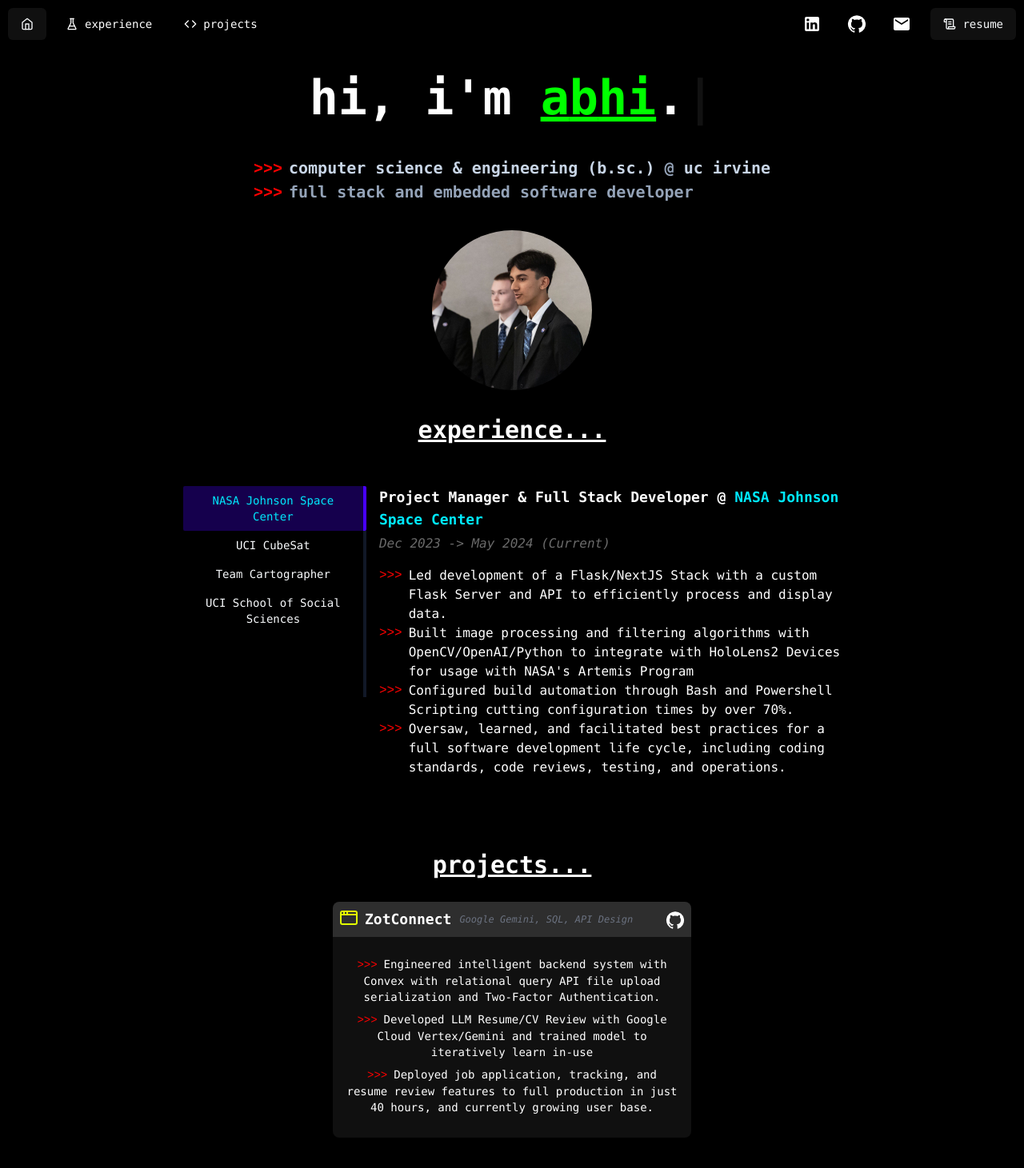
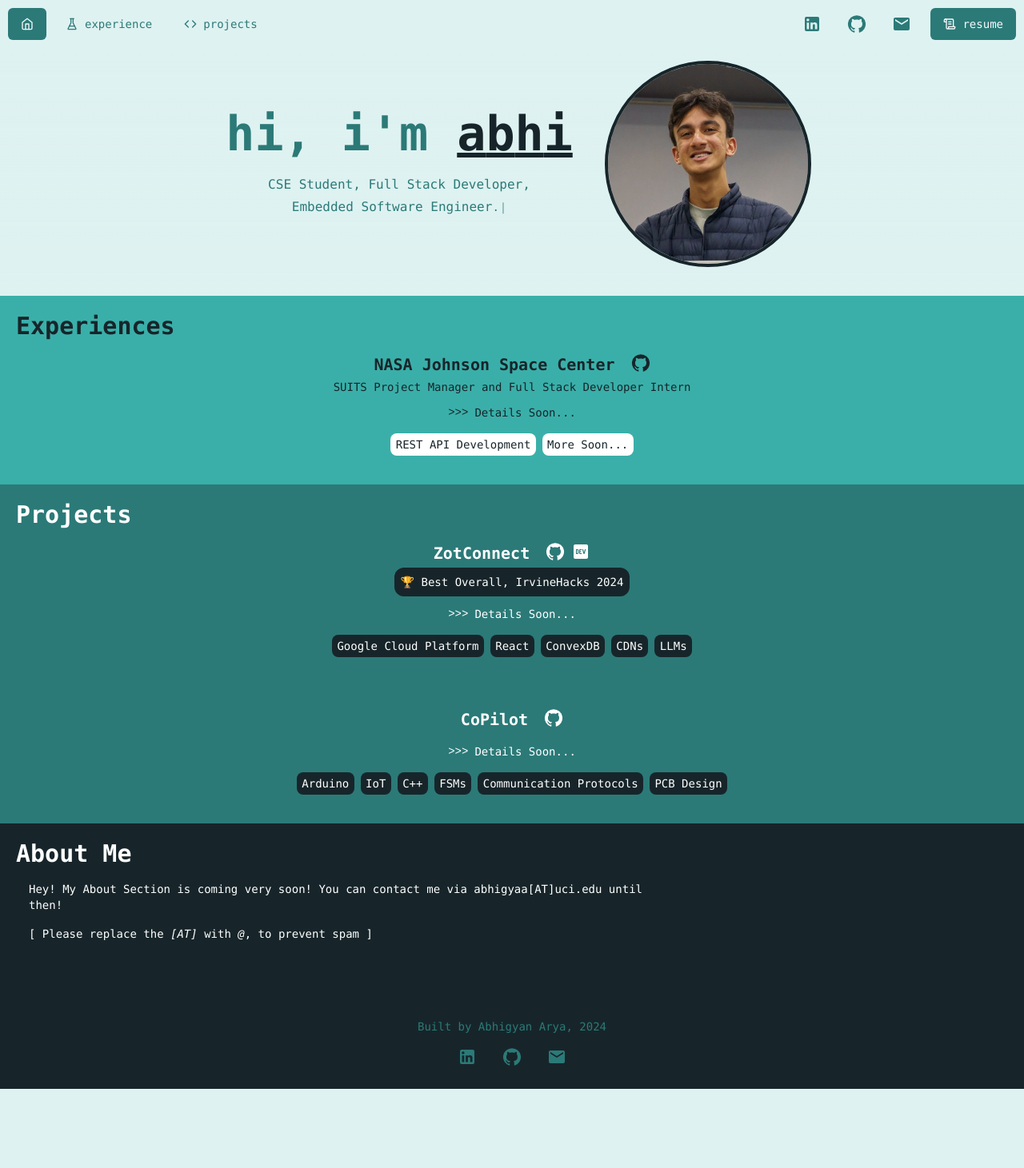
Before and after one commit to abhi-arya1/portfolio, a Next.js app: page / in a window 1280 px wide. Shown: the top 1461 px of the page at 80% size. After the commit the page ends 1362 px from the top, so only its background shows below. Built offline with nearby package versions, Linux system fonts and the light colour scheme.

Commit message:
overhaul all

```diff
--- a/app/(main)/page.tsx
+++ b/app/(main)/page.tsx
@@ -6,27 +6,27 @@ import Image from "next/image";
 import Typewriter from 'typewriter-effect';
 import image from "@/public/image.png"
 import Projects from "@/components/projects";
-import Sidebar from "@/components/sidebar";
-import ContentPane from "@/components/content_pane";
-import { useState } from "react";
+import Experiences from "@/components/experiences";
 
 
 export default function Home() {
-  const IMAGE_DIMENSION = 200;
-  const [activePane, setActivePane] = useState<string>('');
+  const IMAGE_DIMENSION = 250;
 
   return (
-      <div className="flex flex-col min-h-screen font-mono">
+      <div className="flex text-sm flex-col min-h-screen font-mono">
         <Navbar />
 
-        <div id='home' className="h-full flex flex-col items-center justify-center
-        md:justify-start text-center gap-y-8 flex-1 px-6 pb-20 pt-20">
+        <div id='home' className="h-full flex flex-col md:flex-row items-center justify-center pb-10 text-center gap-y-8 flex-1 px-6 pt-20">
 
-          <div className="font-extrabold text-6xl p-3">
+          <div className="p-3">
             <Typewriter
+            options={{
+              delay: 50,
+            }}
               onInit={(typewriter) => {
-                typewriter.typeString("hi, i'm ")
-                  .typeString('<span style="text-decoration: underline; color: rgb(0, 255, 0); font-weight: bold;">abhi</span>')
+                typewriter.typeString('<span style="font-size: 3.75rem; line-height: 1; font-weight: 800;">hi, i\'m </span>')
+                  .typeString('<span style="padding-bottom: 3rem; font-size: 3.75rem; line-height: 1; font-weight: 800; text-decoration: underline; color: rgb(23, 37, 42); font-weight: bold;">abhi</span>')
+                  .typeString('<br><br><span style="font-size: 1rem; line-height: 1.75rem; padding-top: 2rem; ">CSE Student, Full Stack Developer, <br>Embedded Software Engineer</span>')
                   .typeString('.')
                   .callFunction(() => {
                     typewriter.stop();
@@ -35,40 +35,33 @@ export default function Home() {
               }}
             />
           </div>
-
-          <div className="font-bold text-xl text-left">
-            <li className="arrow-li text-[#c8d5e6]">
-              computer science & engineering (b.sc.) <a className="text-slate-400">@</a> uc irvine
-            </li>
-            <li className="arrow-li text-slate-400">
-              full stack and embedded software developer
-            </li>
-          </div>
-
+          <div className="pr-8" />
           <Image
           src={image}
           alt="Me!"
-          id="experience"
+          id='experience'
           width={IMAGE_DIMENSION}
           height={IMAGE_DIMENSION}
-          className="rounded-full"
+          className="rounded-full outline outline-4 outline-[#17252a]"
           />
+        </div>
 
-          <div
-          className="text-3xl font-bold pt-25 underline"
-          >
-            experience...
-          </div>
+        <div className="flex flex-col h-3/6 bg-[#3aafa9] text-[#17252a] p-5 pb-9">
+            <h1 className="text-3xl font-bold pb-4">Experiences</h1>
+            <Experiences />
+        </div>
 
-          <div className="flex p-5 md:w-[98%] lg:w-[70%]">
-              <Sidebar setActivePane={setActivePane} />
-              <ContentPane activePane={activePane} />
-          </div>
+        <div id='projects' className="flex flex-col h-3/6 bg-[#2b7a78] text-white p-5 pb-9">
+            <h1 className="text-3xl font-bold pb-4">Projects</h1>
+            <Projects />
+        </div>
 
-          <div id="projects" className="w-250">
-            <Projects />
-          </div>
-
+        <div className="flex flex-col h-3/6 bg-[#17252a] text-[#feffff] p-5 pb-9">
+            <h1 className="text-3xl font-bold">About Me</h1>
+            <p className="p-4 w-2/3">
+              Hey! My About Section is coming very soon! You can contact me via abhigyaa[AT]uci.edu until then!
+            </p>
+            <span className="pl-4 w-2/3">[ Please replace the <i>[AT]</i> with <i>@</i>, to prevent spam ]</span>
         </div>
 
         <Footer />
--- a/app/globals.css
+++ b/app/globals.css
@@ -10,9 +10,9 @@ body,
 }
 
 :root {
-  --foreground-rgb: 255, 255, 255;
-  --background-start-rgb: 0, 0, 0;
-  --background-end-rgb: 0, 0, 0;
+  --foreground-rgb: 43, 122, 120;
+  --background-start-rgb: 222, 242, 241;
+  --background-end-rgb: 222, 242, 241;
 }
 
 .arrow-li {
@@ -22,7 +22,6 @@ body,
 .arrow-li::before {
   font-family: 'Courier New', Courier, monospace;
   content: '>>>';
-  color: red;
   margin-right: 0.5rem;
 }
 
--- /dev/null
+++ b/components/experiences.tsx
@@ -0,0 +1,31 @@
+import { GitHub, LogoDev } from "@mui/icons-material";
+
+const Experiences = () => {
+    return (
+        <div className="flex flex-col items-center justify-center">
+            <div className="flex flex-col items-center justify-center">
+                <div className="flex flex-row">
+                    <h1 className="font-bold text-xl pb-1">NASA Johnson Space Center</h1>
+                    <div role="button" className="pl-5 hover:text-white transition-colors ease-in-out" onClick={() => {window.open('https://github.com/abhi-arya1/zotconnect', '_blank')}}>
+                        <GitHub />
+                    </div>
+                </div>
+                <h2 className="">SUITS Project Manager and Full Stack Developer Intern</h2>
+                <ul className="pt-3">
+                    <li className="arrow-li flex items-start">
+                        Details Soon...
+                    </li>
+                </ul>
+                <div className="pt-4 flex flex-wrap gap-y-3 items-center justify-center">
+                    {['REST API Development', 'More Soon...'].map((item, idx) => { return (
+                        <div key={idx} className="p-1">
+                            <span className="bg-white p-[0.4rem] rounded-lg">{item}</span>
+                        </div>
+                    )})}
+                </div>
+            </div>
+        </div>
+    );
+}
+
+export default Experiences;
--- a/components/footer.tsx
+++ b/components/footer.tsx
@@ -7,11 +7,11 @@ const Footer = () => {
 
     return (
       <>
-        <div className="relative flex flex-col gap-x-5 justify-center items-center pt-10">
+        <div className="bg-[#17252a] relative flex flex-col gap-x-5 justify-center items-center pt-10">
           <p className="text-sm pt-5">
             Built by Abhigyan Arya, {new Date().getFullYear()}
             </p>
-          <div className="pt-2 pb-5"><SocialIcons color="#00e9fe" /></div>
+          <div className="pt-2 pb-5"><SocialIcons /></div>
         </div>
       </>
     )
--- a/components/navbar.tsx
+++ b/components/navbar.tsx
@@ -13,14 +13,14 @@ const Navbar = () => {
 
   return (
     <div className={cn(
-      "z-50 bg-[#000000] fixed top-0 flex flex-row justify-between items-center w-full p-2.5",
-      scrolled && "border-b border-[#3F3F3F] shadow-sm transition-opacity"
+      "z-50 bg-[#def2f1] fixed top-0 flex flex-row justify-between items-center w-full p-2.5",
+      scrolled && "border-b border-[#2b7a78] shadow-sm transition-opacity"
     )}>
 
       <div className="flex gap-x-2">
         <Button
         onClick={() => {router.push("/#home")}}
-        className="bg-[#101010] hover:bg-[#1b1b1b] hover:text-[#00e9fe]"
+        className="bg-[#2b7a78] hover:bg-[#17252a] hover:text-[#def2f1]"
         >
           <Home className="h-4 w-4" />
         </Button>
@@ -28,7 +28,7 @@ const Navbar = () => {
         <Button
         onClick={() => {router.push("/#experience")}}
         variant="ghost"
-        className="hidden md:inline-flex hover:text-[#00e9fe]"
+        className="hidden md:inline-flex hover:text-[#17252a]"
         >
           <FlaskConical className="h-4 w-4" />
           <p className="pl-2">experience</p>
@@ -37,7 +37,7 @@ const Navbar = () => {
         <Button
         onClick={() => {router.push("/#projects")}}
         variant="ghost"
-        className="hidden md:inline-flex hover:text-[#00e9fe]"
+        className="hidden md:inline-flex hover:text-[#17252a]"
         >
           <Code className="h-4 w-4" />
           <p className="pl-2">projects</p>
@@ -45,10 +45,10 @@ const Navbar = () => {
       </div>
 
       <div className="flex gap-x-2">
-        <SocialIcons color="#00e9fe" />
+        <SocialIcons />
         <Button
         onClick={() => open("https://drive.google.com/file/d/1sM6VJEPz_oar718KaT88HC0niAlitGLl/view?usp=sharing")}
-        className="bg-[#101010] hover:bg-[#1b1b1b] hover:text-[#00e9fe]"
+        className="bg-[#2b7a78] hover:bg-[#17252a] hover:text-[#def2f1]"
         >
           <ScrollTextIcon className="h-4 w-4" />
           <p className="pl-2">resume</p>
--- a/components/projects.tsx
+++ b/components/projects.tsx
@@ -1,56 +1,57 @@
 "use client";
 
-import Box from "./box";
+import { GitHub, LogoDev } from "@mui/icons-material";
+
 
 const Projects = () => {
     return (
-        <>
-        <div
-        className="text-3xl font-bold pt-10 pb-2 underline"
-        >
-        projects...
+        <div className="flex flex-col items-center justify-center gap-y-16">
+            <div className="flex flex-col items-center justify-center">
+                <div className="flex flex-row">
+                    <h1 className="font-bold text-xl pb-1">ZotConnect</h1>
+                    <div role="button" className="pl-5 hover:text-[#17252a] transition-colors ease-in-out" onClick={() => {window.open('https://github.com/abhi-arya1/zotconnect', '_blank')}}>
+                        <GitHub />
+                    </div>
+                    <div role="button" className="pl-2 hover:text-[#17252a] transition-colors ease-in-out" onClick={() => {window.open('https://devpost.com/software/zotconnect-g6jhme', '_blank')}}>
+                        <LogoDev />
+                    </div>
+                </div>
+                <h2 className="bg-[#17252a] p-2 text-sm rounded-xl">🏆 Best Overall, IrvineHacks 2024</h2>
+                <ul className="pt-3">
+                    <li className="arrow-li flex items-start">
+                        Details Soon...
+                    </li>
+                </ul>
+                <div className="pt-4 flex flex-wrap gap-y-3 items-center justify-center">
+                    {['Google Cloud Platform', 'React', 'ConvexDB', 'CDNs', 'LLMs'].map((item, idx) => { return (
+                        <div key={idx} className="p-1">
+                            <span className="bg-[#17252a] p-[0.4rem] rounded-lg">{item}</span>
+                        </div>
+                    )})}
+                </div>
+            </div>
+
+            <div className="flex flex-col items-center justify-center">
+                <div className="flex flex-row">
+                    <h1 className="font-bold text-xl pb-1">CoPilot</h1>
+                    <div role="button" className="pl-5 hover:text-[#17252a] transition-colors ease-in-out" onClick={() => {window.open('https://github.com/abhi-arya1/copilot-avionics-module', '_blank')}}>
+                        <GitHub />
+                    </div>
+                </div>
+                <ul className="pt-3">
+                    <li className="arrow-li flex items-start">
+                        Details Soon...
+                    </li>
+                </ul>
+                <div className="pt-4 flex flex-wrap gap-y-3 items-center justify-center">
+                    {['Arduino', 'IoT', 'C++', 'FSMs', 'Communication Protocols', 'PCB Design'].map((item, idx) => { return (
+                        <div key={idx} className="p-1">
+                            <span className="bg-[#17252a] p-[0.4rem] rounded-lg">{item}</span>
+                        </div>
+                    )})}
+                </div>
+            </div>
         </div>
-        <div className="flex flex-col pt-5">
-
-        <Box
-        title="ZotConnect"
-        github_link="https://github.com/abhi-arya1/zotconnect"
-        technologies="Google Gemini, SQL, API Design"
-        >
-            <p className="pb-3">
-            <li className="arrow-li pt-2">Engineered intelligent backend system with Convex with relational query API file upload serialization and Two-Factor Authentication.</li>
-            <li className="arrow-li pt-2">Developed LLM Resume/CV Review with Google Cloud Vertex/Gemini and trained model to iteratively learn in-use</li>
-            <li className="arrow-li pt-2">Deployed job application, tracking, and resume review features to full production in just 40 hours, and currently growing user base.</li>
-            </p>
-
-        </Box>
-        <div className="p-5" />
-
-        <Box
-        title="Jotster"
-        github_link="https://github.com/abhi-arya1/jotster"
-        technologies="NextJS, Tailwind, Convex, Clerk"
-        >
-            <p>
-            Adaptive Markdown-based Note Taking application (inspired by Notion).
-            </p>
-            <li className="arrow-li pt-2">Built User-Authentication with Clerk and a custom document structure with ConvexDB</li>
-        </Box>
-
-        <div className="p-5" />
-
-        <Box
-        title="CoPilot"
-        github_link="https://github.com/abhi-arya1/copilot-avionics-module"
-        technologies="Arduino, C++, Data Filtration Systems"
-        >
-            <p className="pb-3">
-            Adaptive & Customizable Central Flight Computer built with Teensy 4.1, a 9-DoF IMU, Altimeter, and Data-Logging SD Card Module.</p>
-            <li className="arrow-li pt-2">Tuned automatic launch detection, Kalman Filters, and more data-logging systems.</li>
-        </Box>
-
-        </div>
-        </>
     );
 }
 
--- a/components/social_icons.tsx
+++ b/components/social_icons.tsx
@@ -3,18 +3,15 @@
 import { Button } from "./ui/button";
 import { GitHub, LinkedIn, Mail } from "@mui/icons-material";
 
-interface SocialProps {
-    color: string
-}
 
-const SocialIcons = ({ color }: SocialProps) => {
+const SocialIcons = () => {
     return (
         <div className="flex flex-row gap-x-0">
 
             <Button
             onClick={() => {open("https://www.linkedin.com/in/abhiaarya/")}}
             variant="ghost"
-            className={`hover:text-[${color}]`}
+            className={`hover:text-[#17252a]`}
             >
                 <LinkedIn className="h-5 w-5" />
             </Button>
@@ -22,7 +19,7 @@ const SocialIcons = ({ color }: SocialProps) => {
             <Button
             onClick={() => {open("https://github.com/abhi-arya1")}}
             variant="ghost"
-            className={`hover:text-[${color}]`}
+            className={`hover:text-[#17252a]`}
             >
                 <GitHub className="h-5 w-5" />
             </Button>
@@ -30,7 +27,7 @@ const SocialIcons = ({ color }: SocialProps) => {
             <Button
             onClick={() => {open("mailto:abhigyaa@uci.edu")}}
             variant="ghost"
-            className={`hover:text-[${color}]`}
+            className={`hover:text-[#17252a]`}
             >
                 <Mail className="h-5 w-5" />
             </Button>
--- a/package.json
+++ b/package.json
@@ -16,6 +16,7 @@
     "@radix-ui/react-slot": "^1.0.2",
     "class-variance-authority": "^0.7.0",
     "clsx": "^2.0.0",
+    "framer-motion": "^11.0.3",
     "lucide-react": "^0.302.0",
     "next": "14.0.4",
     "react": "^18",
```
Also changed, not shown: public/image.png, 1 other file (tests, documents, lock files or other folders).
